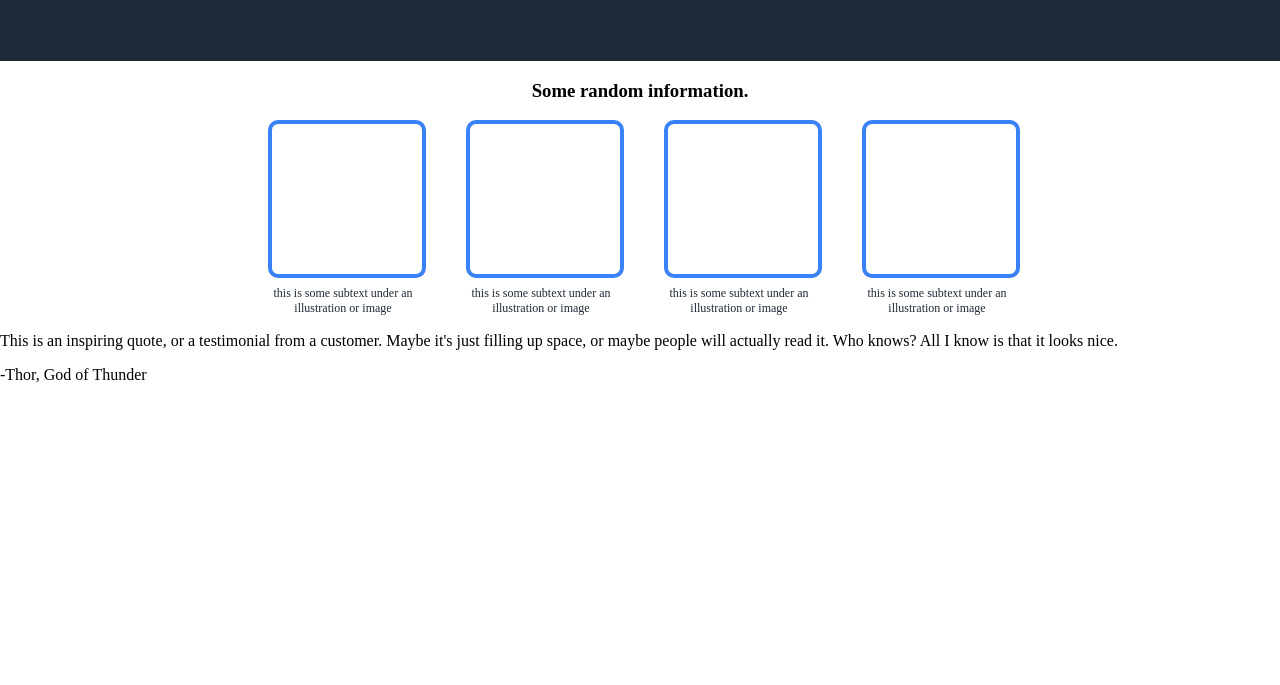
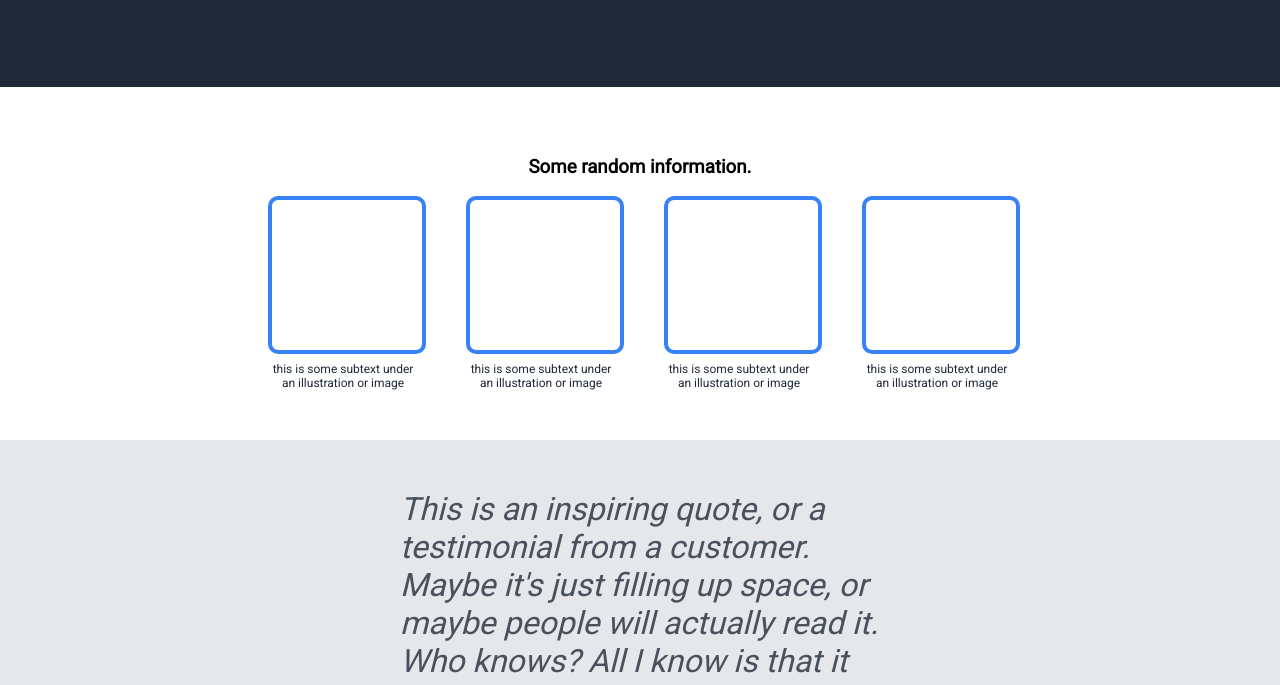
Before and after one commit to Veluchs/landing-page, a plain HTML site: page index.html in a window 1280 px wide. Shown: the part 365-1050 px from the top of the page. Before the commit the page ends 800 px from the top, so only its background shows below. Drawn offline with Linux system fonts and the light colour scheme.

Commit message:
add css for quote

```diff
--- a/index.html
+++ b/index.html
@@ -1,6 +1,7 @@
 <!DOCTYPE html>
 <html lang="en">
     <head>
+        <link href='https://fonts.googleapis.com/css?family=Roboto' rel='stylesheet'>
         <meta charset="UTF-8">
         <title>Landing Page</title>
         <link rel="stylesheet" href="style.css">
--- a/style.css
+++ b/style.css
@@ -3,7 +3,7 @@ body {
     flex-direction: column;
     justify-content: space-between;
     margin: 0;
-    font: "roboto";
+    font-family: "Roboto";
 }
 
 .top {
@@ -44,6 +44,7 @@ a {
     align-items: center;
     justify-content: center;
     padding: 90px 0;
+    gap: 32px;
 }
 
 .text h2{
@@ -92,6 +93,7 @@ a {
 /* info section */
 
 .info {
+    padding: 50px 0;
     display: flex;
     flex-direction: column;
     align-items: center;
@@ -128,3 +130,29 @@ a {
     border-width: 4px;
     border-style: solid;
 }
+
+/* quote section */
+
+.quote {
+    background-color: #E5E7EB;
+    padding: 50px 400px 50px 400px;
+    display: flex;
+    flex-direction: column;
+    justify-content: center;
+    gap: 20px;
+}
+
+.quote p {
+    margin: 0;
+    padding: 0;
+    font-size: 32px;
+    font-weight: 20;
+    font-style: italic;
+    color: #49515c;
+}
+
+.citation {
+    font-weight: 600;
+    font-size: 20px;
+    align-self: flex-end;
+}
```
